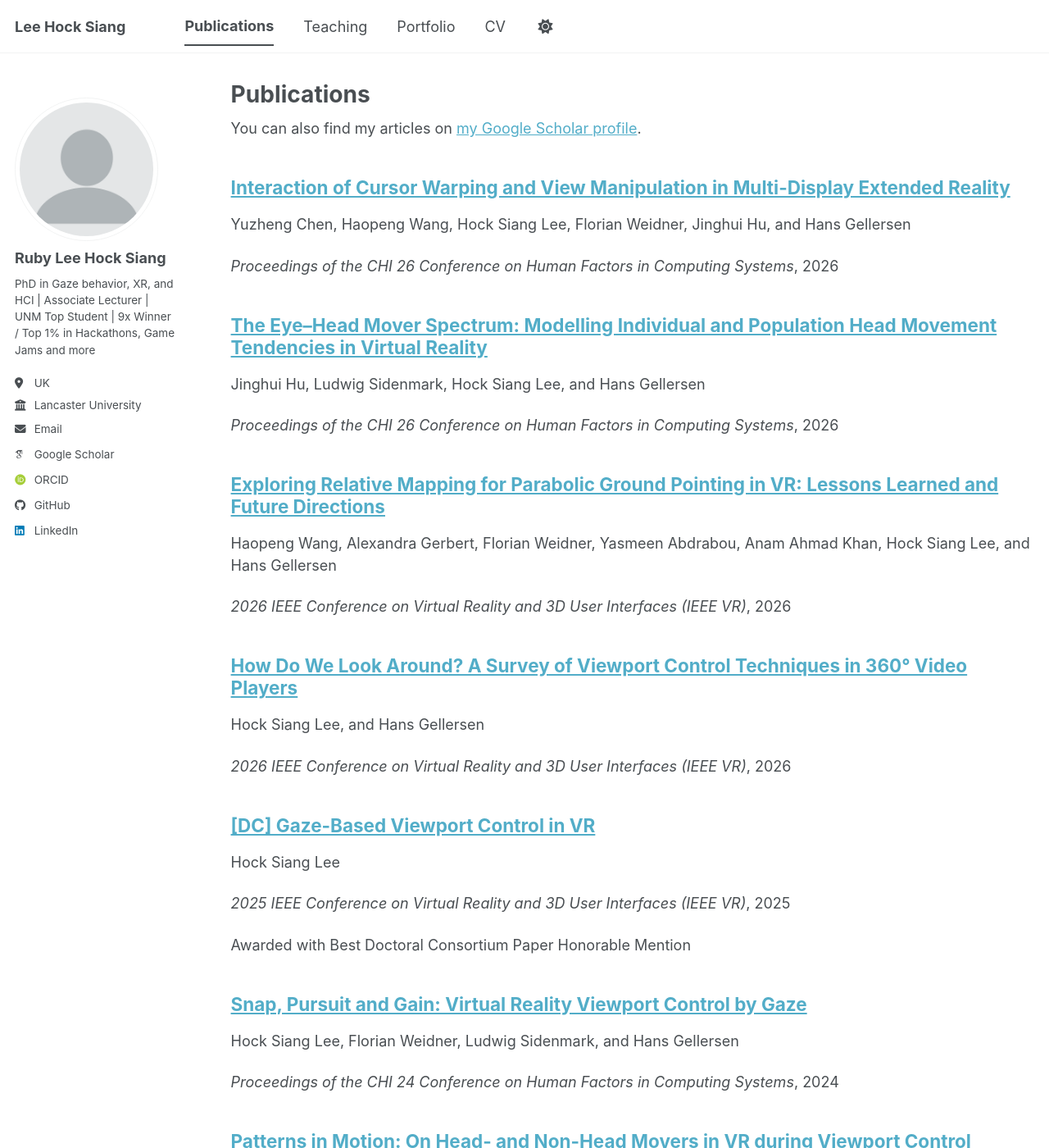
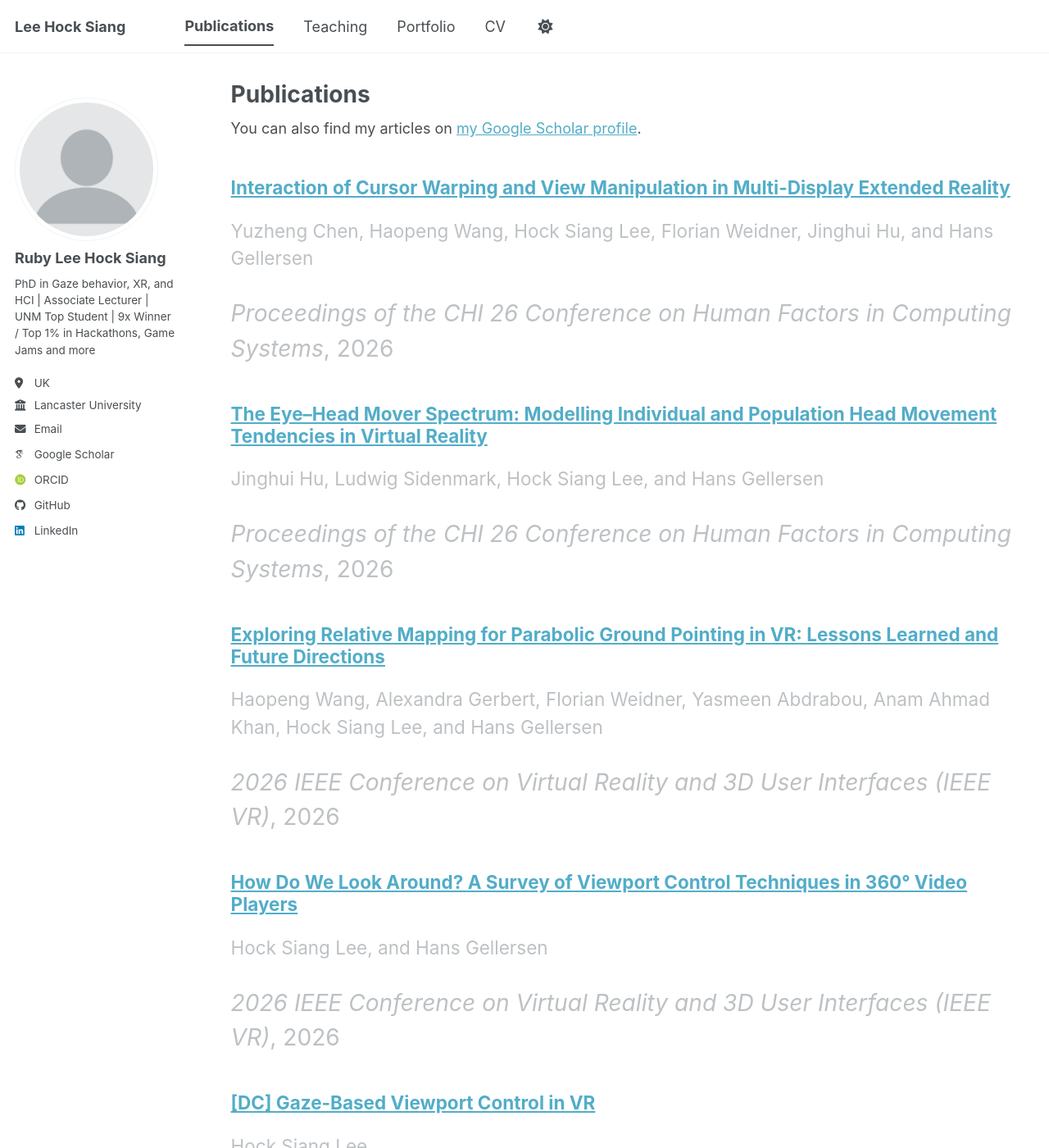
Before and after one commit to rubyleehs/rubyleehs.github.io, a Jekyll site: the page built from _pages/publications.html, in a window 1280 px wide and 1400 px high. Shown: the whole window at 82% size. Built offline with Jekyll 4.4.1, drawn with Linux system fonts in a browser that asks for light colours; some web fonts are replaced; a script bundle is joined from its source files by our own code; library files that are not in the unit come from our copies.

Commit message:
CSS check

```diff
--- a/_includes/archive-single.html
+++ b/_includes/archive-single.html
@@ -41,8 +41,8 @@
         {% if post.collection == 'teaching' %}
           <p> {{ post.type }}, <i>{{ post.venue }}</i>, {{ post.date | default: "1900-01-01" | date: "%Y" }} </p>
         {% elsif post.collection == 'publications' %}
-          <p class="authors">{{ post.authors }}</p>
-          <p class="venue"><i>{{ post.venue }}</i>, {{ post.date | default: "1900-01-01" | date: "%Y" }} </p>
+          <p class="archive__item-authors">{{ post.authors }}</p>
+          <p class="archive__item-venue"><i>{{ post.venue }}</i>, {{ post.date | default: "1900-01-01" | date: "%Y" }} </p>
         {% elsif post.date %}
          <p class="page__date"><strong><i class="fa fa-fw fa-calendar" aria-hidden="true"></i> {{ site.data.ui-text[site.locale].date_label | default: "Published:" }}</strong> <time datetime="{{ post.date | default: "1900-01-01" | date_to_xmlschema }}">{{ post.date | default: "1900-01-01" | date: "%B %d, %Y" }}</time></p>
         {% endif %}
--- a/_sass/layout/_archive.scss
+++ b/_sass/layout/_archive.scss
@@ -40,13 +40,24 @@
 }
 
 .archive__item-title {
-  margin-bottom: 0.25em;
   font-family: $sans-serif-narrow;
 
   a + a {
     opacity: 0.5;
   }
 }
+
+.archive__item-authors {
+  font-size: $type-size-4;
+  color: var(--global-text-color-light);
+}
+
+.archive__item-venue {
+  font-size: $type-size-3;
+  color: var(--global-text-color-light);
+}
+
+
 
 /* remove border*/
 .page__content {
```
